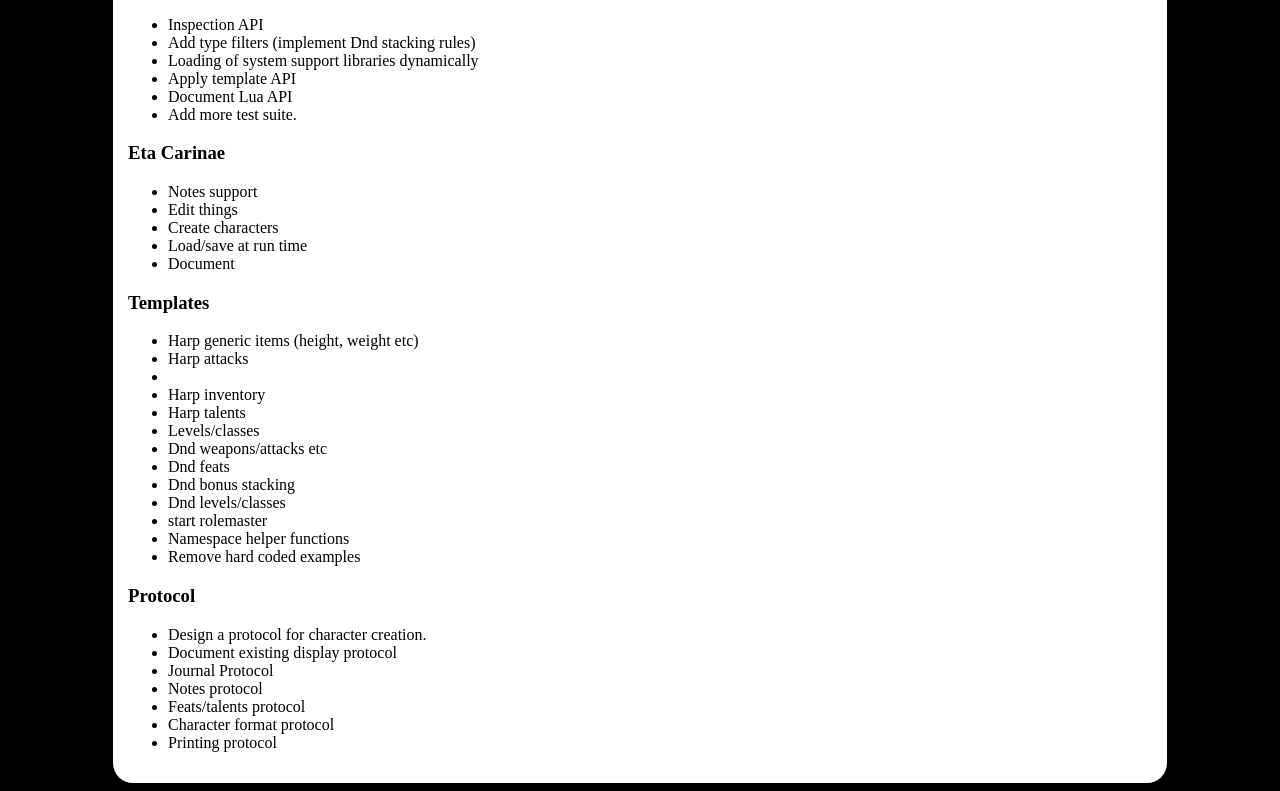
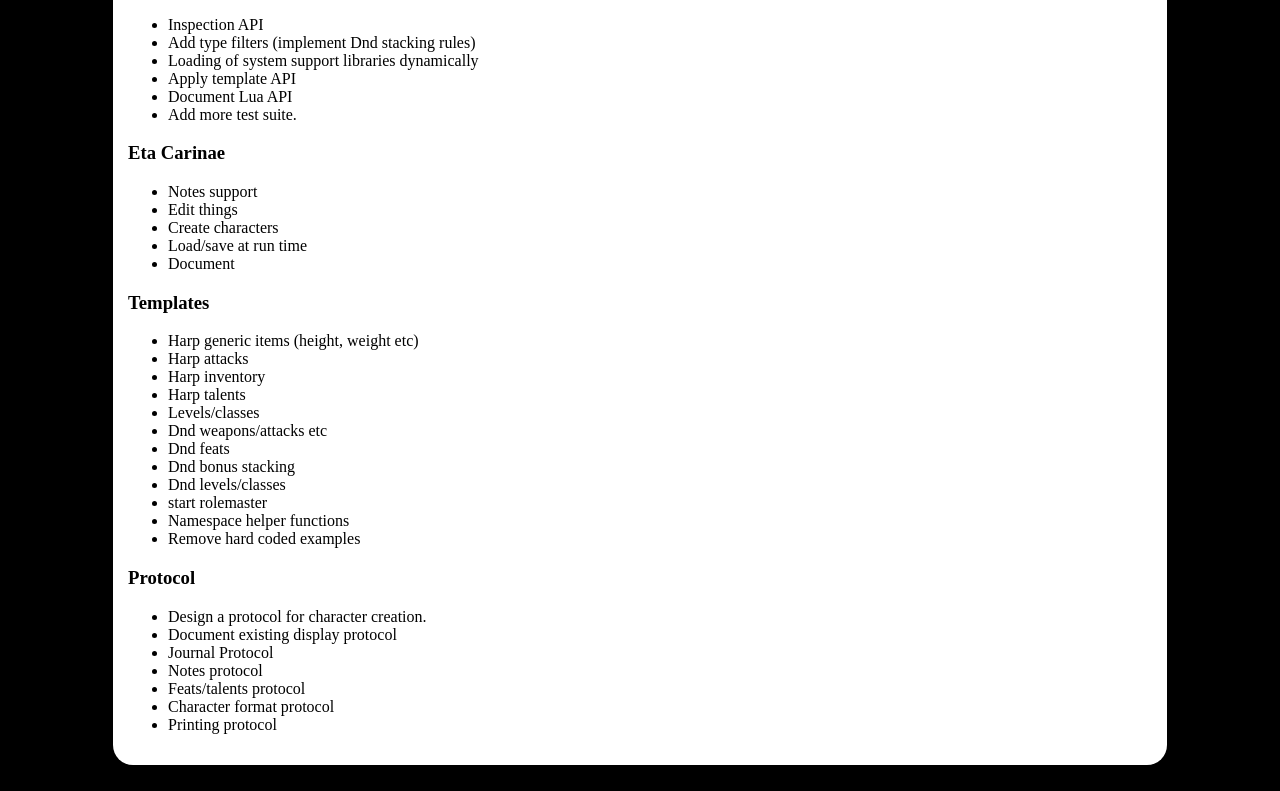
Before and after one commit to nashidau/nebula, a plain HTML site: page index.html in a window 1280 px wide. Shown: the part 1692-2483 px from the top of the page. Drawn offline with Linux system fonts and the light colour scheme.

Commit message:
Fix list item

```diff
--- a/index.html
+++ b/index.html
@@ -146,7 +146,7 @@
 
 	    <ul>
 		<li>Harp generic items (height, weight etc)</li>
-		<li>Harp attacks<li>
+		<li>Harp attacks</li>
 		<li>Harp inventory</li>
 		<li>Harp talents</li>
 		<li>Levels/classes</li>
```
